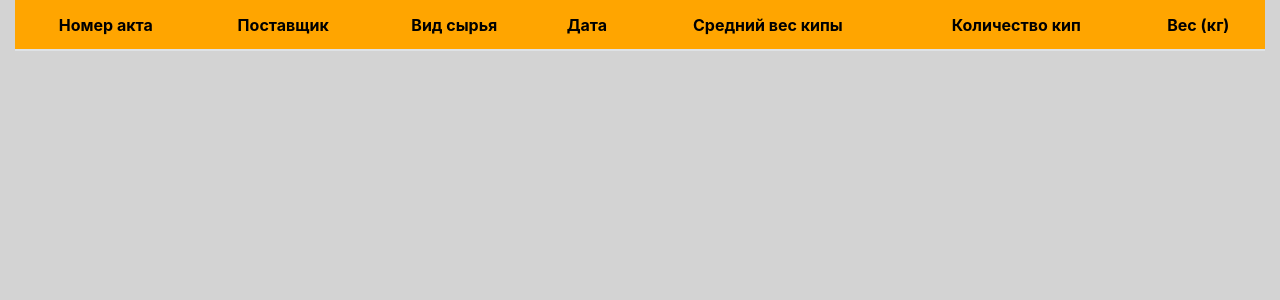
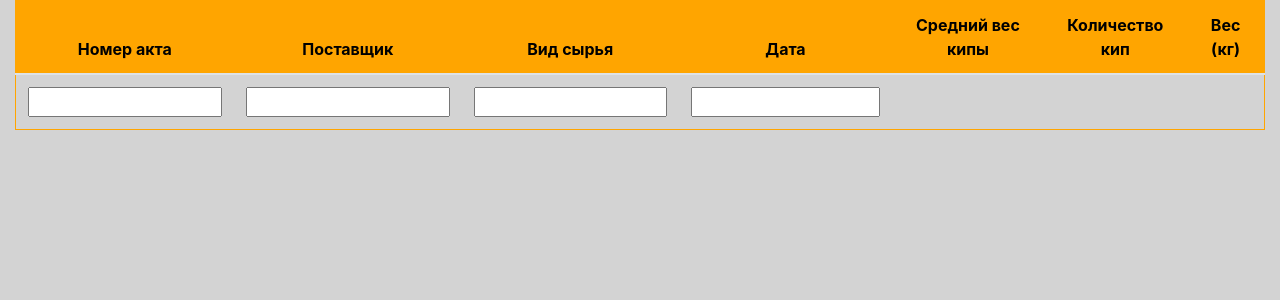
Before and after one commit to razumenco/WPMS, a Django app: template wpms_main/management/templates/management/materials.html in a window 1280 px wide. Shown: the part 68-368 px from the top of the page. Run offline with Django 4.2, Linux system fonts and the light colour scheme; the template is opened without the code that fills it, so the values that code supplies are empty; some libraries are stand-ins or nearby versions.

Commit message:
Фильтры для склада сырья

```diff
--- a/wpms_main/management/static/scripts/main.js
+++ b/wpms_main/management/static/scripts/main.js
@@ -56,6 +56,17 @@ $(document).ready(function() {
         $('.receiver-search:not(:icontains('+ s +'))').parent().hide();
         $('.receiver-search:icontains('+ s +')').parent().show();
     });
+
+    $("#num-search").on('keyup', function() {
+        let s = $("#num-search").val();
+        $('.num-search:not(:icontains('+ s +'))').parent().hide();
+        $('.num-search:icontains('+ s +')').parent().show();
+    });
+    $("#material-search").on('keyup', function() {
+        let s = $("#material-search").val();
+        $('.material-search:not(:icontains('+ s +'))').parent().hide();
+        $('.material-search:icontains('+ s +')').parent().show();
+    });
 });
 
 function getCookie(name) {
--- a/wpms_main/management/templates/management/materials.html
+++ b/wpms_main/management/templates/management/materials.html
@@ -39,17 +39,34 @@
                         <th scope="col">Вес (кг)</th>
                     </tr>
                 </thead>
+                <tbody>
+                    <td>
+                        <input type="text" id="num-search" class="search">
+                    </td>
+                    <td>
+                        <input type="text" id="sender-search" class="search">
+                    </td>
+                    <td>
+                        <input type="text" id="material-search" class="search">
+                    </td>
+                    <td>
+                        <input type="text" id="date-search" class="search">
+                    </td>
+                    <td></td>
+                    <td></td>
+                    <td></td>
                     {% for doc in docs %}
                         <tr>
-                        <td scope="col">{{ doc.act_num }}</td>
-                        <td scope="col">{{ doc.sender }}</td>
-                        <td scope="col">{{ doc.material }}</td>
-                        <td scope="col">{{ doc.date }}</td>
+                            <td scope="col" class="num-search">{{ doc.act_num }}</td>
+                            <td scope="col" class="sender-search">{{ doc.sender }}</td>
+                            <td scope="col" class="material-search">{{ doc.material }}</td>
+                            <td scope="col" class="date-search">{{ doc.date }}</td>
                             <td scope="col">{{ doc.average_weight }}</td>
                             <td scope="col">{{ doc.count }}</td>
                             <td scope="col">{{ doc.weight }}</td>
                         </tr>
                     {% endfor %}
+                </tbody>
             </table>
         </div>
     </div>
```
Lines whose indentation alone changed are shown as unchanged.
